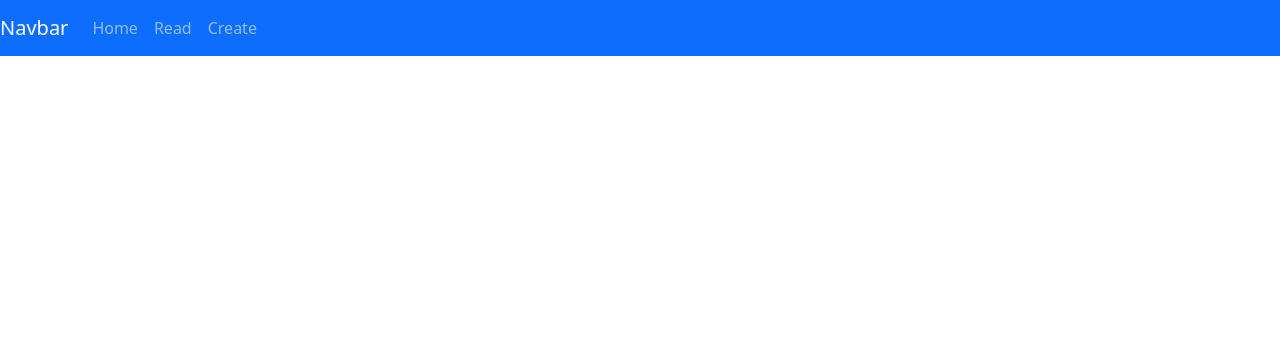
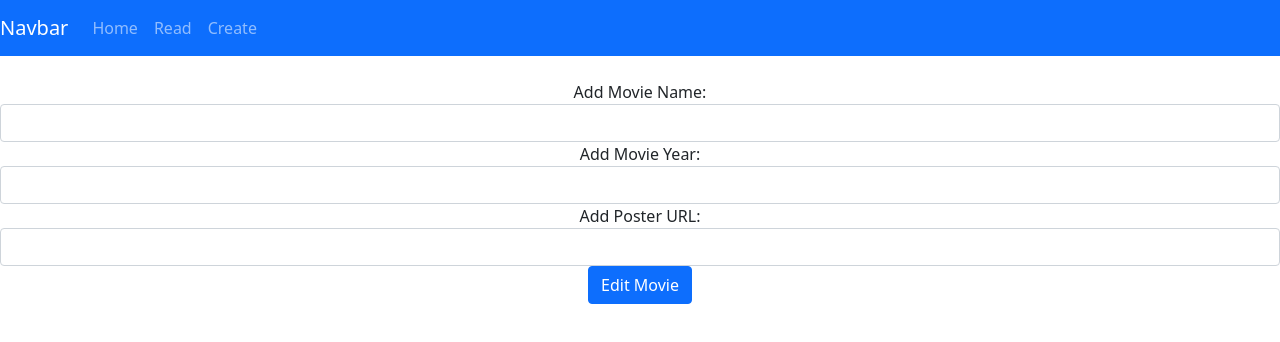
Before and after one commit to jamiegallagher/datarep_lab_10, a React (Create React App) app: page /edit/1 in a window 1280 px wide. Shown: the top 342 px of the page. Built offline with nearby package versions, Linux system fonts and the light colour scheme; no server answers.

Commit message:
lab 8 complete

```diff
--- a/src/App.js
+++ b/src/App.js
@@ -9,6 +9,7 @@ import { Navbar, Nav } from 'react-bootstrap';
 import { BrowserRouter as Router, Switch, Route } from 'react-router-dom';
 import { Create } from './components/create';
 import { Read } from './components/read';
+import { Edit } from './components/edit';
 
 class App extends Component {
   render() {
@@ -34,6 +35,7 @@ class App extends Component {
           <Route path='/' component={Content} exact/>
           <Route path='/create' component={Create} ecact />
           <Route path='/read' component={Read} exact/>
+          <Route path='/edit/:id' component={Edit} exact/>
           </Switch>
         </div>
       </Router>
--- /dev/null
+++ b/src/components/edit.js
@@ -0,0 +1,123 @@
+import React from 'react';
+import axios from 'axios';
+import App from '../App';
+import { Movieitem } from './movieitem';
+
+export class Edit extends React.Component {
+    //Creating a constructor to bind the data to the event constructors
+    constructor() {
+        super();
+        this.onSubmit = this.onSubmit.bind(this);
+        this.onChangeTitle = this.onChangeTitle.bind(this);
+        this.onChangeYear = this.onChangeYear.bind(this);
+        this.onChangePoster = this.onChangePoster.bind(this);
+        this.state = {
+            Title:'',
+            Year: '',
+            Poster: ''
+        }
+    }
+
+    componentDidMount()
+    {
+        console.log(this.props.match.params.id);
+
+        axios.get('http://localhost:4000/api/movies/'+this.props.match.params.id)
+        .then(response =>{
+            this.setState({
+                _id:response.data._id,
+                Title:response.data.title,
+                Year: response.data.year,
+                Poster: response.data.poster
+            })
+        })
+        .catch((error)=>{
+            console.log(error);
+        });
+    }
+
+    onChangeTitle(e) {
+        this.setState({
+            Title: e.target.value
+        });
+    }
+
+    onChangeYear(e) {
+        this.setState({
+            Year: e.target.value
+        });
+    }
+
+    onChangePoster(e) {
+        this.setState({
+            Poster: e.target.value
+        })
+    }
+
+    onSubmit(e) {
+        e.preventDefault();
+        alert("Movie: " + this.state.Title + " "
+        + this.state.Year + " " +
+        this.state.Poster);
+
+        const newMovie = {
+            title: this.state.Title,
+            year: this.state.Year,
+            poster: this.state.Poster,
+            _id:this.state._id
+        }
+
+        axios.put('http://localhost:4000/api/movies/' +this.state._id, newMovie)
+        .then(res =>{
+            console.log(res.data)
+        })
+        .catch();
+        //Making request to the url localhost:4000 and passing the movies that are added into the database
+        //axios.post('http://localhost:4000/api/movies', newMovie)
+       // .then((res)=>{
+       //     console.log(res);
+      //  })
+      //  .catch((err)=>{
+      //      console.log(err)
+      //  });
+    }
+    render() {
+        return (
+            //Code to output the methods and the constructor values to the screen
+            //Takes the values we've instantiated in the methods and constructor and gets input from the user
+            <div className='App'>
+                <form onSubmit={this.onSubmit}>
+                    <div className="form-group">
+                        <label>Add Movie Name: </label>
+                        <input type="text"
+                            className="form-control"
+                            value={this.state.Title}
+                            onChange={this.onChangeTitle}
+                        />
+                    </div>
+                    <div className="form-group">
+                        <label>Add Movie Year: </label>
+                        <input type="number"
+                            className="form-control"
+                            value={this.state.Year}
+                            onChange={this.onChangeYear}
+                        />
+                    </div>
+                    <div className="form-group">
+                        <label>Add Poster URL: </label>
+                        <input type="text"
+                            className="form-control"
+                            value={this.state.Poster}
+                            onChange={this.onChangePoster}>
+                            </input>
+                    </div>
+                    <div className="form-group">
+                        <input type="submit"
+                        value="Edit Movie"
+                        className="btn btn-primary"></input>
+                    </div>
+                </form>
+            </div>
+        )
+    }
+}
--- a/src/components/movieitem.js
+++ b/src/components/movieitem.js
@@ -1,5 +1,7 @@
 import React from 'react';
 import Card from 'react-bootstrap/Card';
+import {Link} from 'react-router-dom';
+
 export class Movieitem extends React.Component {
     render() {
         return (
@@ -14,6 +16,7 @@ export class Movieitem extends React.Component {
                             </footer>
                         </blockquote>
                     </Card.Body>
+                    <Link to={"/edit/"+ this.props.movie._id} className="btn btn-primary">Edit</Link>
                 </Card>
             </div>
         )
```
Also changed, not shown: 1 other file (tests, documents, lock files or other folders).
